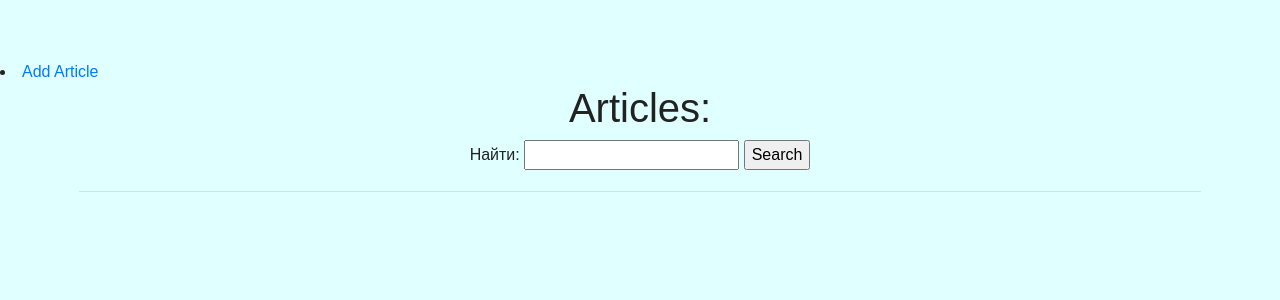
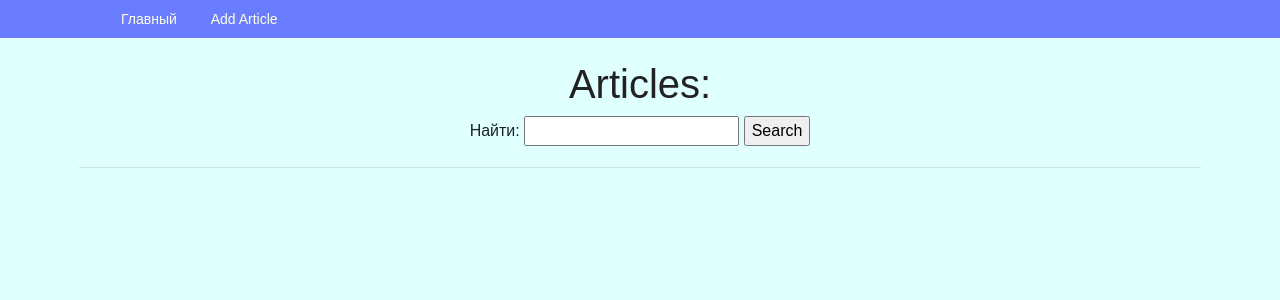
Before and after one commit to Ruslan-dev-1996/python_4_homework_55_keneshbaev_ruslan, a Django app: page / in a window 1280 px wide. Shown: the top 300 px of the page. Run offline with Django 3.2, Linux system fonts and the light colour scheme; data that the repository does not hold is empty; some libraries are stand-ins or nearby versions.

Commit message:
sdelal base.html

```diff
--- a/source/webapp/templates/base.html
+++ b/source/webapp/templates/base.html
@@ -6,20 +6,29 @@
     <meta name="viewport"
           content="width=device-width, user-scalable=no, initial-scale=1.0, maximum-scale=1.0, minimum-scale=1.0">
     <meta http-equiv="X-UA-Compatible" content="ie=edge">
-    <title>{% block title %}MySite{% endblock %}</title>
     <link rel="stylesheet" href="https://stackpath.bootstrapcdn.com/bootstrap/4.3.1/css/bootstrap.min.css" integrity="sha384-ggOyR0iXCbMQv3Xipma34MD+dH/1fQ784/j6cY/iJTQUOhcWr7x9JvoRxT2MZw1T" crossorigin="anonymous">
-    <link rel="stylesheet" href="{% static "css/style.css" %}">
-    {% block styles %}{% endblock %}
+    <title>{% block title %}Задача{% endblock %}</title>
+    <link rel="stylesheet" href="https://use.fontawesome.com/releases/v5.6.1/css/all.css"
+    integrity="sha384-gfdkjb5BdAXd+lj+gudLWI+BXq4IuLW5IT+brZEZsLFm++aCMlF1V92rMkPaX4PP" crossorigin="anonymous">
+    <link rel="stylesheet" href="https://stackpath.bootstrapcdn.com/bootstrap/4.3.1/css/bootstrap.min.css" integrity="sha384-ggOyR0iXCbMQv3Xipma34MD+dH/1fQ784/j6cY/iJTQUOhcWr7x9JvoRxT2MZw1T" crossorigin="anonymous">
+    <link rel="stylesheet" href="{% static 'css/style.css' %}">
+
+{#    <link rel="stylesheet" href="{% static 'css/style.css' %}">#}
 </head>
 <body>
-{% block menu %}{% endblock %}
+<nav class="navbar">
+    <div class="container">
+        <ul class="menu">
+            <li><a href="{% url 'index' %}">Главный</a></li>
+            {% block menu %}{% endblock %}
+        </ul>
+    </div>
+</nav>
 <div class="container">
     {% block content %}{% endblock %}
 </div>
-<script src="https://code.jquery.com/jquery-3.3.1.slim.min.js" integrity="sha384-q8i/X+965DzO0rT7abK41JStQIAqVgRVzpbzo5smXKp4YfRvH+8abtTE1Pi6jizo" crossorigin="anonymous"></script>
+ <script src="https://code.jquery.com/jquery-3.3.1.slim.min.js" integrity="sha384-q8i/X+965DzO0rT7abK41JStQIAqVgRVzpbzo5smXKp4YfRvH+8abtTE1Pi6jizo" crossorigin="anonymous"></script>
 <script src="https://cdnjs.cloudflare.com/ajax/libs/popper.js/1.14.7/umd/popper.min.js" integrity="sha384-UO2eT0CpHqdSJQ6hJty5KVphtPhzWj9WO1clHTMGa3JDZwrnQq4sF86dIHNDz0W1" crossorigin="anonymous"></script>
 <script src="https://stackpath.bootstrapcdn.com/bootstrap/4.3.1/js/bootstrap.min.js" integrity="sha384-JjSmVgyd0p3pXB1rRibZUAYoIIy6OrQ6VrjIEaFf/nJGzIxFDsf4x0xIM+B07jRM" crossorigin="anonymous"></script>
-<script type="application/javascript" src="{% static "js/main.js" %}"></script>
-{% block scripts %}{% endblock %}
 </body>
 </html>
```
